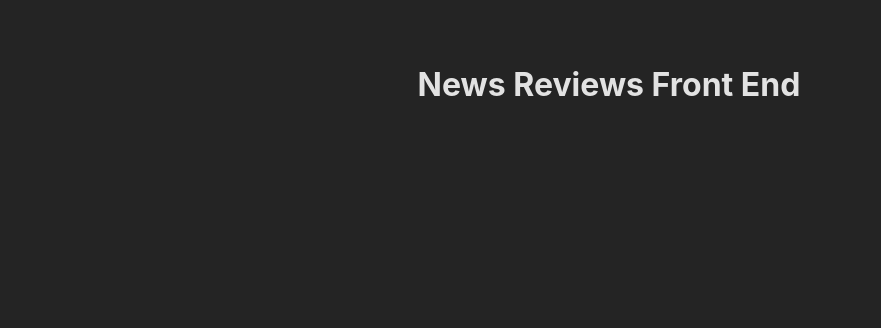
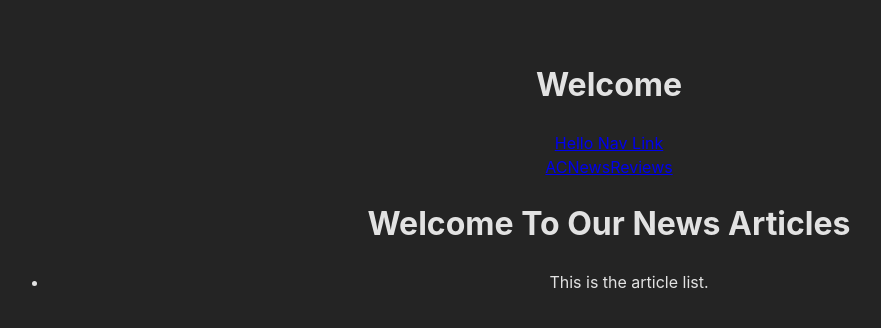
Before and after one commit to ITedInnovator/news-reviews-app-front-end, a React (Vite) app: page / in a window 1280 px wide. Shown: the top 328 px of the page, without its empty margins (31-912 px from the left). Built offline with nearby package versions, Linux system fonts and the light colour scheme.

Commit message:
First route and components setup. Dependencies installed.

```diff
--- a/package.json
+++ b/package.json
@@ -10,8 +10,10 @@
     "preview": "vite preview"
   },
   "dependencies": {
+    "axios": "^1.4.0",
     "react": "^18.2.0",
-    "react-dom": "^18.2.0"
+    "react-dom": "^18.2.0",
+    "react-router-dom": "^6.11.2"
   },
   "devDependencies": {
     "@types/react": "^18.0.37",
--- a/src/App.jsx
+++ b/src/App.jsx
@@ -1,11 +1,20 @@
-import { useState } from 'react'
+import React, { useState } from 'react'
 import './App.css'
+import { Header } from './components/Header'
+import { NavBar } from './components/NavBar'
+import { Routes, Route } from 'react-router'
+import { Articles } from './pages/Articles'
 
 function App() {
 
   return (
     <>
-      <h1>News Reviews Front End</h1>
+    <h1>Welcome</h1>
+      <NavBar/>
+      <Header/>
+      <Routes>
+        <Route path="/" element={<Articles/>}/>
+      </Routes>
     </>
   )
 }
--- /dev/null
+++ b/src/api.js
@@ -0,0 +1 @@
+import axios from "axios";
--- /dev/null
+++ b/src/components/Header.jsx
@@ -0,0 +1,7 @@
+export const Header = () => {
+    return (
+    <header>
+        <a href="#">ACNewsReviews</a>
+    </header>
+    );
+}
--- /dev/null
+++ b/src/components/NavBar.jsx
@@ -0,0 +1,7 @@
+import { Link } from "react-router-dom"
+
+export const NavBar = () => {
+    return (
+        <nav><a href="#">Hello Nav Link</a></nav>
+    )
+}
--- /dev/null
+++ b/src/components/articles-components/ArticleList.jsx
@@ -0,0 +1,7 @@
+export const ArticleList = () => {
+    return (
+        <ul class="flex">
+            <li>This is the article list.</li>
+        </ul>
+    )
+}
--- a/src/main.jsx
+++ b/src/main.jsx
@@ -2,7 +2,10 @@ import React from 'react'
 import ReactDOM from 'react-dom/client'
 import App from './App.jsx'
 import './index.css'
+import { BrowserRouter } from 'react-router-dom'
 
 ReactDOM.createRoot(document.getElementById('root')).render(
+    <BrowserRouter>
     <App />
+    </BrowserRouter>
 )
--- /dev/null
+++ b/src/pages/Articles.jsx
@@ -0,0 +1,10 @@
+import { ArticleList } from "../components/articles-components/ArticleList"
+
+export const Articles = () => {
+    return (
+        <main>
+        <h1>Welcome To Our News Articles</h1>
+        <ArticleList/>
+        </main>
+    )
+}
```
Also changed, not shown: 1 other file (tests, documents, lock files or other folders).
